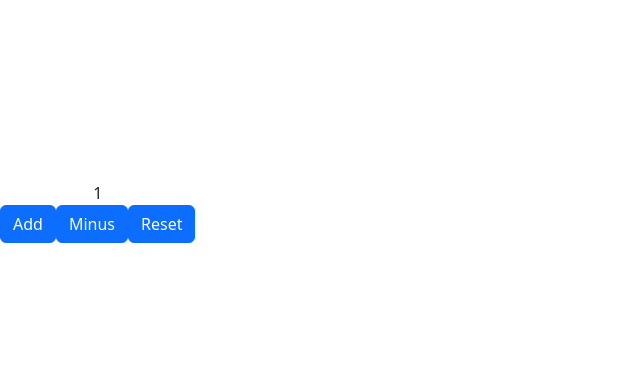
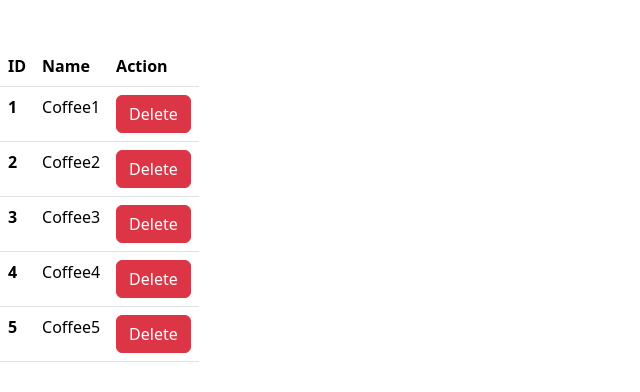
Before and after one commit to uwuluck23uwu/Test-ReactConcept, a React (Vite) app in the folder app01-state/: page / in a window 1280 px wide. Shown: the part 188-580 px from the top of the page, without its empty margins (0-640 px from the left). Built offline with nearby package versions, Linux system fonts and the light colour scheme.

Commit message:
app01-Array State

```diff
--- a/app01-state/src/App.jsx
+++ b/app01-state/src/App.jsx
@@ -1,26 +1,41 @@
 import React, { useState } from 'react'
 
-function App() {
-  const [number, setNumber] = useState(1)
-  const Add = () => {
-    setNumber(number+1)
+export const App = () => {
+  let students = []
+  for (let index = 1; index <= 5; index++) {
+    let student = {
+      id : index,
+      name : "Coffee" + index
+    }
+    students.push(student)
   }
-  const Minus = () => {
-    setNumber(number-1)
-  }
-  const Reset = () => {
-    setNumber(0)
+  const [data, setData] = useState(students)
+  const deleteData = (id) => {
+    setData(data.filter((item) => item.id != id))
   }
   return (
     <div>
-      <div className="d-flex justify-content-center">{number}</div>
-      <div className="d-flex justify-content-around">
-        <button className="btn btn-primary" onClick={Add}>Add</button>
-        <button className="btn btn-primary" onClick={Minus}>Minus</button>
-        <button className="btn btn-primary" onClick={Reset}>Reset</button>
-      </div>
+      <table className="table table-hover">
+        <thead>
+          <tr>
+            <th scope="col">ID</th>
+            <th scope="col">Name</th>
+            <th scope="col">Action</th>
+          </tr>
+        </thead>
+        <tbody>
+          {data.map((item) => (
+            <tr key={item.id}>
+              <th scope="row">{item.id}</th>
+              <td>{item.name}</td>
+              <td>
+                <button className="btn btn-danger" onClick={()=>deleteData(item.id)}>Delete</button>
+              </td>
+            </tr>
+          ))}
+        </tbody>
+      </table>
     </div>
-  )
+  );
 }
-
-export default App
+export default App;
```
